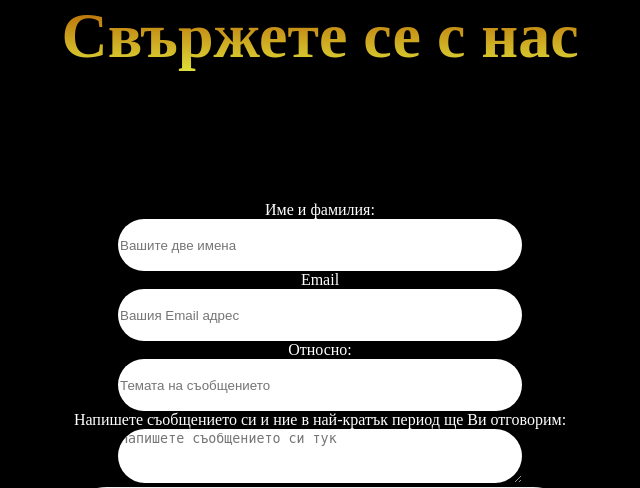
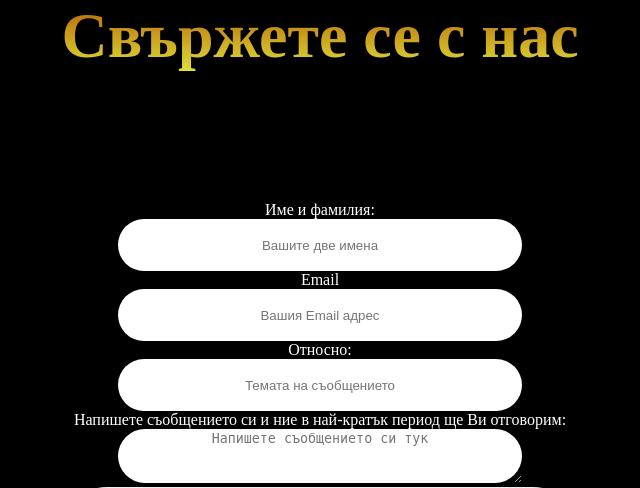
Before and after one commit to zenev777/CyberClubProject, a PHP site: page /contact.php in a window 1280 px wide. Shown: the part 253-741 px from the top of the page, without its empty margins (320-960 px from the left). Run offline with PHP 8.4, Linux system fonts and the light colour scheme.

Commit message:
Update style.css

```diff
--- a/styles/style.css
+++ b/styles/style.css
@@ -145,6 +145,7 @@ ul{
     font-weight: 500;
     color: #666;
     border-radius: 50px;
+    text-align: center;
 }
 
 .contact-inputs textarea{
@@ -156,3 +157,7 @@ ul{
 .contact-inputs:focus{
     border: 2px solid rgb(65,41,110);
 }
+
+.contact-inputs::placeholder{
+    text-align: center;
+}
```
